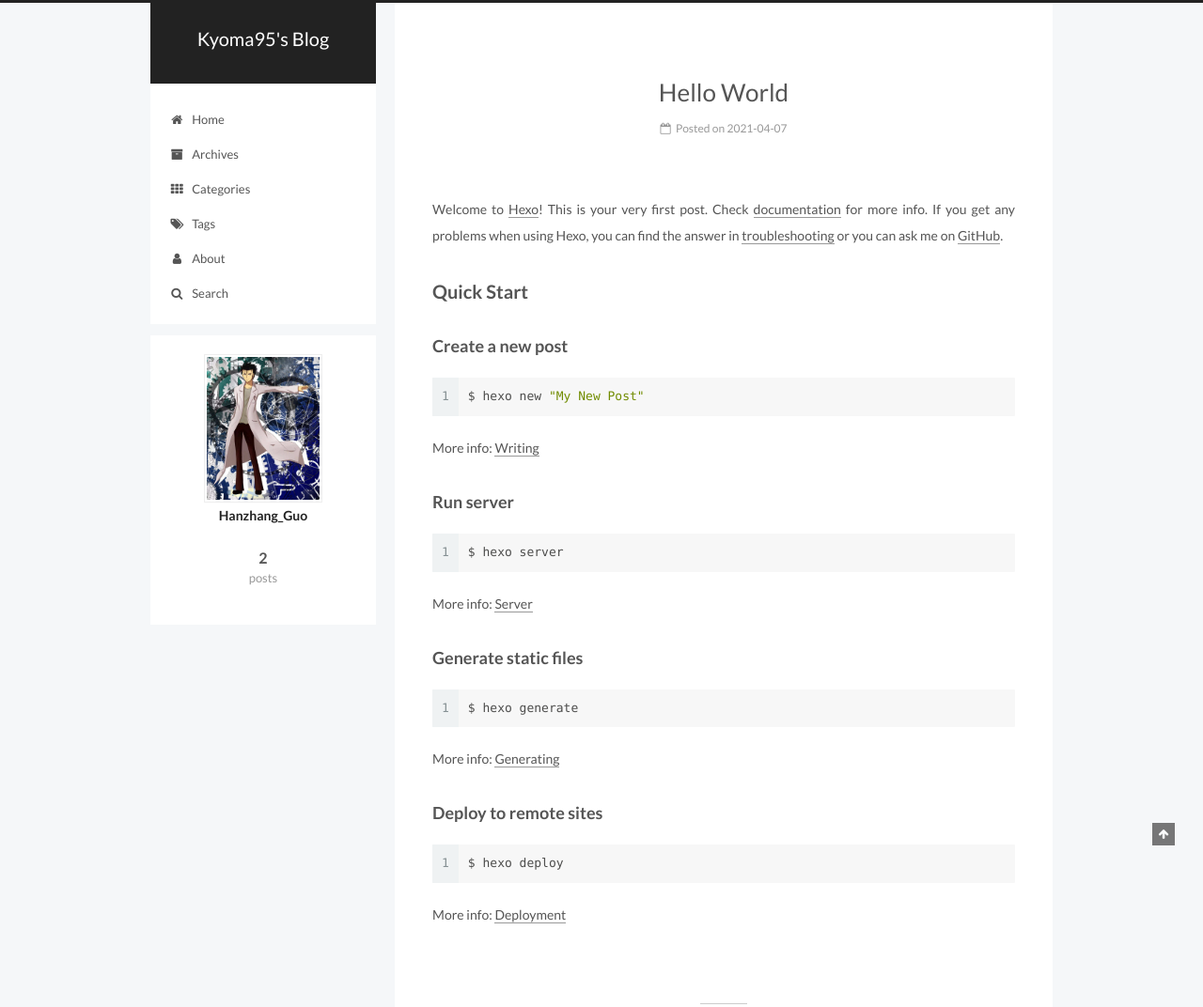
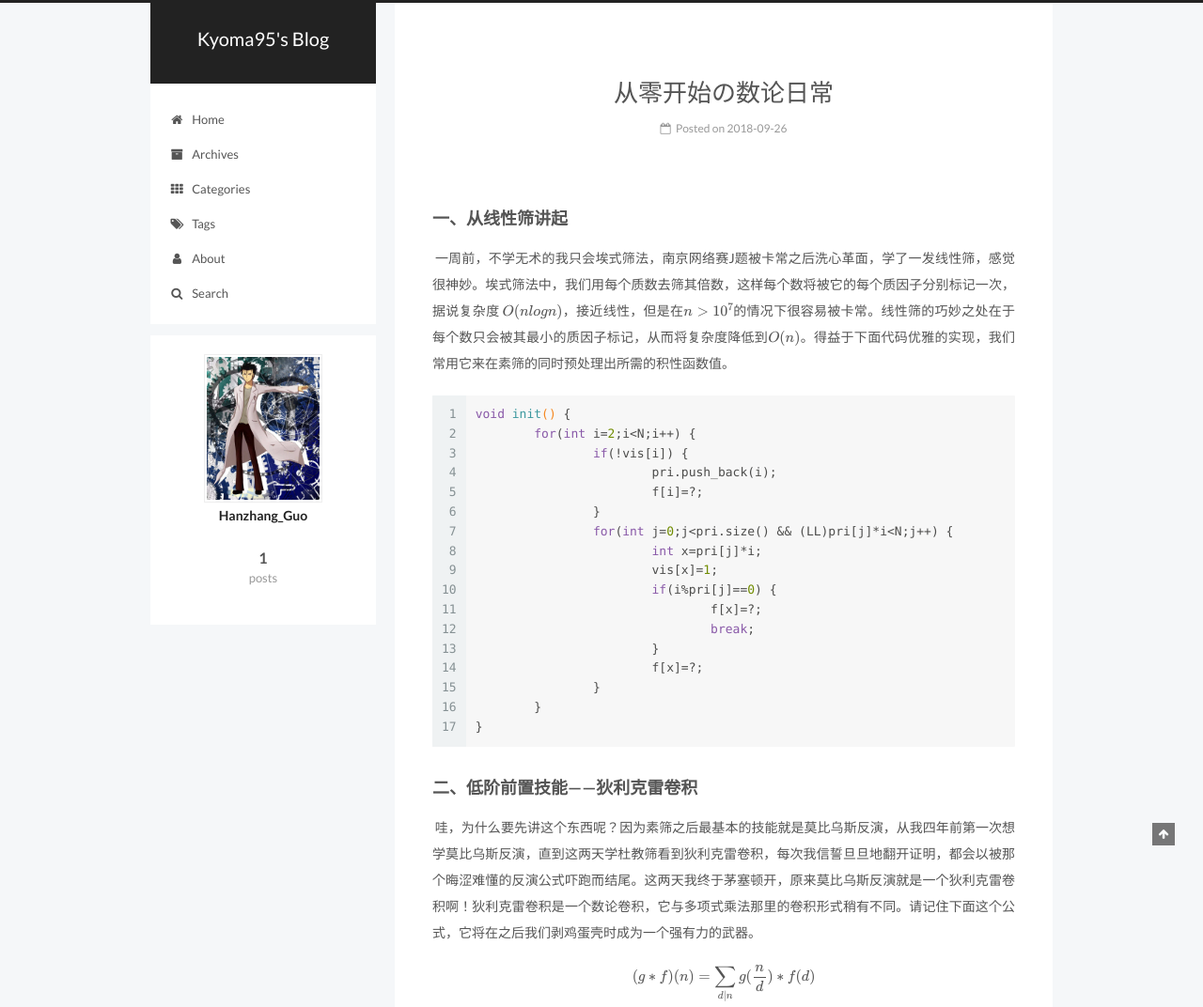
Before and after one commit to Kyoma95/kyoma95.github.io, a plain HTML site: page index.html in a window 1280 px wide. Shown: the top 1072 px of the page at 94% size. Drawn offline with nearby package versions, Linux system fonts and the light colour scheme; some packages are replaced by stand-ins of ours.

Commit message:
Site updated: 2021-04-07 21:27:22

```diff
--- a/css/main.css
+++ b/css/main.css
@@ -1808,7 +1808,7 @@ pre .javascript .function {
   width: 4px;
   height: 4px;
   border-radius: 50%;
-  background: #bf90ff;
+  background: #5928a3;
 }
 .links-of-blogroll {
   font-size: 13px;
--- a/index.html
+++ b/index.html
@@ -308,134 +308,6 @@
 
 
   <div class="post-block">
-    <link itemprop="mainEntityOfPage" href="http://kyoma95.github.io/2021/04/07/hello-world/">
-
-    <span hidden itemprop="author" itemscope itemtype="http://schema.org/Person">
-      <meta itemprop="name" content="Hanzhang_Guo">
-      <meta itemprop="description" content>
-      <meta itemprop="image" content="/images/kyoma.jpg">
-    </span>
-
-    <span hidden itemprop="publisher" itemscope itemtype="http://schema.org/Organization">
-      <meta itemprop="name" content="Kyoma95's Blog">
-    </span>
-
-
-      <header class="post-header">
-
-
-
-          <h1 class="post-title" itemprop="name headline">
-
-                <a class="post-title-link" href="/2021/04/07/hello-world/" itemprop="url">Hello World</a></h1>
-
-
-        <div class="post-meta">
-          <span class="post-time">
-
-              <span class="post-meta-item-icon">
-                <i class="fa fa-calendar-o"></i>
-              </span>
-
-                <span class="post-meta-item-text">Posted on</span>
-
-              <time title="Post created" itemprop="dateCreated datePublished" datetime="2021-04-07T21:18:28+08:00">
-                2021-04-07
-              </time>
-
-
-
-
-
-          </span>
-
-
-
-
-
-
-
-
-
-
-
-
-
-
-
-
-        </div>
-      </header>
-
-
-
-
-
-    <div class="post-body" itemprop="articleBody">
-
-
-
-
-
-
-
-            <p>Welcome to <a href="https://hexo.io/" target="_blank" rel="noopener">Hexo</a>! This is your very first post. Check <a href="https://hexo.io/docs/" target="_blank" rel="noopener">documentation</a> for more info. If you get any problems when using Hexo, you can find the answer in <a href="https://hexo.io/docs/troubleshooting.html" target="_blank" rel="noopener">troubleshooting</a> or you can ask me on <a href="https://github.com/hexojs/hexo/issues" target="_blank" rel="noopener">GitHub</a>.</p>
-<h2 id="Quick-Start"><a href="#Quick-Start" class="headerlink" title="Quick Start"></a>Quick Start</h2><h3 id="Create-a-new-post"><a href="#Create-a-new-post" class="headerlink" title="Create a new post"></a>Create a new post</h3><figure class="highlight bash"><table><tr><td class="gutter"><pre><span class="line">1</span><br></pre></td><td class="code"><pre><span class="line">$ hexo new <span class="string">"My New Post"</span></span><br></pre></td></tr></table></figure>
-<p>More info: <a href="https://hexo.io/docs/writing.html" target="_blank" rel="noopener">Writing</a></p>
-<h3 id="Run-server"><a href="#Run-server" class="headerlink" title="Run server"></a>Run server</h3><figure class="highlight bash"><table><tr><td class="gutter"><pre><span class="line">1</span><br></pre></td><td class="code"><pre><span class="line">$ hexo server</span><br></pre></td></tr></table></figure>
-<p>More info: <a href="https://hexo.io/docs/server.html" target="_blank" rel="noopener">Server</a></p>
-<h3 id="Generate-static-files"><a href="#Generate-static-files" class="headerlink" title="Generate static files"></a>Generate static files</h3><figure class="highlight bash"><table><tr><td class="gutter"><pre><span class="line">1</span><br></pre></td><td class="code"><pre><span class="line">$ hexo generate</span><br></pre></td></tr></table></figure>
-<p>More info: <a href="https://hexo.io/docs/generating.html" target="_blank" rel="noopener">Generating</a></p>
-<h3 id="Deploy-to-remote-sites"><a href="#Deploy-to-remote-sites" class="headerlink" title="Deploy to remote sites"></a>Deploy to remote sites</h3><figure class="highlight bash"><table><tr><td class="gutter"><pre><span class="line">1</span><br></pre></td><td class="code"><pre><span class="line">$ hexo deploy</span><br></pre></td></tr></table></figure>
-<p>More info: <a href="https://hexo.io/docs/deployment.html" target="_blank" rel="noopener">Deployment</a></p>
-
-
-
-
-    </div>
-
-
-
-
-
-
-
-
-
-
-    <footer class="post-footer">
-
-
-
-
-
-
-
-
-        <div class="post-eof"></div>
-
-    </footer>
-  </div>
-
-
-
-  </article>
-
-
-
-
-
-
-
-
-
-
-
-  <article class="post post-type-normal" itemscope itemtype="http://schema.org/Article">
-
-
-
-  <div class="post-block">
     <link itemprop="mainEntityOfPage" href="http://kyoma95.github.io/2018/09/26/从零开始の数论日常/">
 
     <span hidden itemprop="author" itemscope itemtype="http://schema.org/Person">
@@ -590,7 +462,7 @@
 
             <div class="site-state-item site-state-posts">
               <a href="/archives/">
-                <span class="site-state-item-count">2</span>
+                <span class="site-state-item-count">1</span>
                 <span class="site-state-item-name">posts</span>
               </a>
             </div>
```
Also changed, not shown: 2018/09/26/从零开始の数论日常/index.html (+1 -17 lines), about/index.html (+1 -1 lines), archives/2018/09/index.html (+1 -1 lines), archives/2018/index.html (+1 -1 lines), archives/index.html (+1 -41 lines), categories/index.html (+1 -1 lines), tags/index.html (+1 -1 lines).
